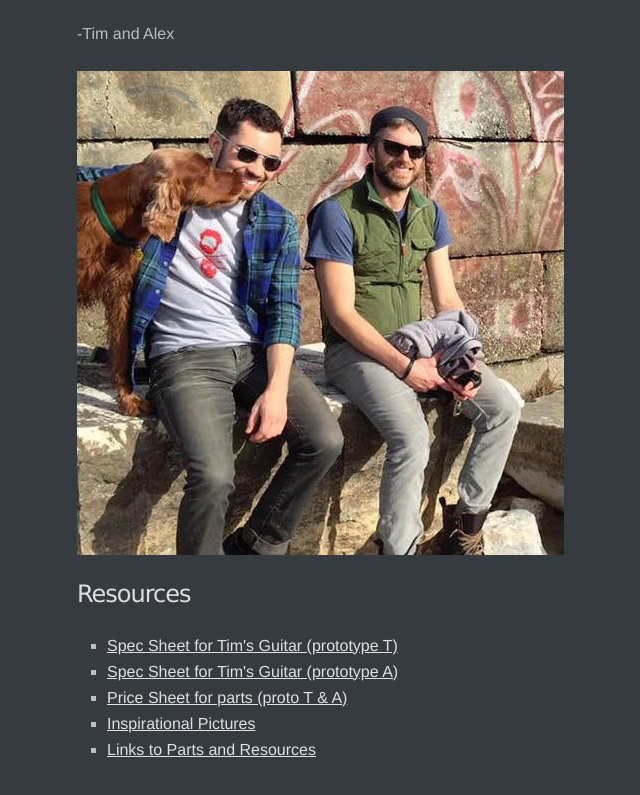
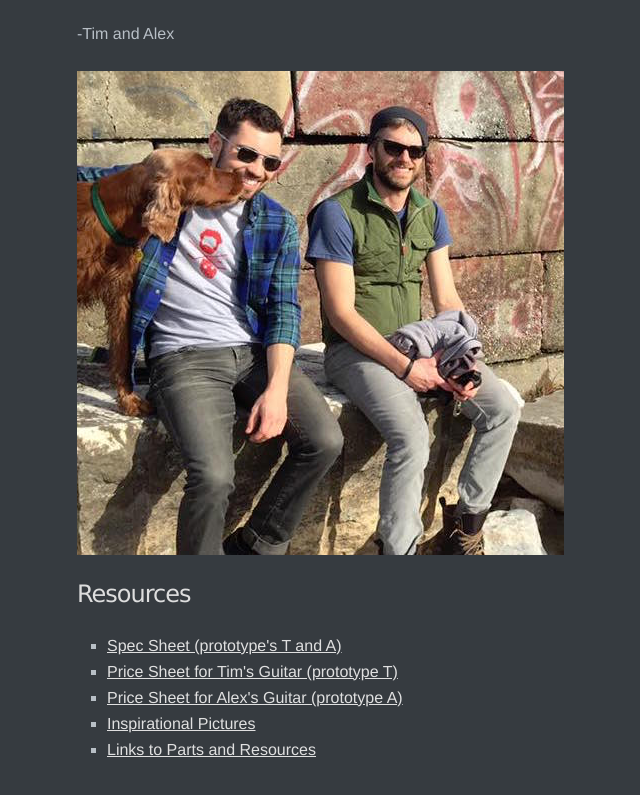
Before and after one commit to alexburn17/BurlingtonGuitarCo, a plain HTML site: page index.html in a window 1280 px wide. Shown: the part 568-1363 px from the top of the page, without its empty margins (106-746 px from the left). Drawn offline with Linux system fonts and the light colour scheme.

Commit message:
updated index

```diff
--- a/index.html
+++ b/index.html
@@ -1298,6 +1298,6 @@ footer {
 </style>
 </head>
 <body class='typora-export' >
-<div  id='write'  class = 'is-mac'><p><img src='Logo/Logo2.png' alt='' /> </p><h2><a name='header-c7' class='md-header-anchor '></a>About this Site:</h2><p>This site is the working splash page for burlington guitar co. We specialize in high quality, customizable electric guitars. This company is the brain child of Tim Peters and Alex Burnham. We strive to bring quality guitars that combine the best ideas from many classic guitar designs into an optimal, playable guitar that both sounds amazing and looks like a work of art. We pride ourselves on using locally sourced woods and sustainable processes to bring quality tone to the people while leaving our planet intact.</p><p>-Tim and Alex</p><p><img src='Pictures/TimAlex.png' alt='' /></p><h2><a name='header-c14' class='md-header-anchor '></a>Resources</h2><ul><li><a href='Assignment2_Bio381.html'>Spec Sheet for Tim&#39;s Guitar (prototype T)</a> </li><li><a href='BurnhamFlowChart.html'>Spec Sheet for Tim&#39;s Guitar (prototype A)</a><br/></li><li><a href='pictures.html'>Price Sheet for parts (proto T &amp; A)</a></li><li><a href='Pictures/pictures.html'>Inspirational Pictures</a></li><li><a href='Pictures/pictures.html'>Links to Parts and Resources</a></li></ul></div>
+<div  id='write'  class = 'is-mac'><p><img src='Logo/Logo2.png' alt='' /> </p><h2><a name='header-c7' class='md-header-anchor '></a>About this Site:</h2><p>This site is the working splash page for burlington guitar co. We specialize in high quality, customizable electric guitars. This company is the brain child of Tim Peters and Alex Burnham. We strive to bring quality guitars that combine the best ideas from many classic guitar designs into an optimal, playable guitar that both sounds amazing and looks like a work of art. We pride ourselves on using locally sourced woods and sustainable processes to bring quality tone to the people while leaving our planet intact.</p><p>-Tim and Alex</p><p><img src='Pictures/TimAlex.png' alt='' /></p><h2><a name='header-c14' class='md-header-anchor '></a>Resources</h2><ul><li><a href='specs.html'>Spec Sheet (prototype&#39;s T and A)</a> </li><li><a href='BurnhamFlowChart.html'>Price Sheet for Tim&#39;s Guitar (prototype T)</a><br/></li><li><a href='pictures.html'>Price Sheet for Alex&#39;s Guitar (prototype A)</a></li><li><a href='Pictures/pictures.html'>Inspirational Pictures</a></li><li><a href='Pictures/pictures.html'>Links to Parts and Resources</a></li></ul></div>
 </body>
 </html>
```
Also changed, not shown: Pictures/blue.png (renamed from Pictures/prs-custom-24-wood-library-faded-blue-jean-satin-219664-right__wwg.png), Pictures/red.png (renamed from Pictures/9b04b365b9b68c45f9233096f6ae8e91.png), 3 other files.
